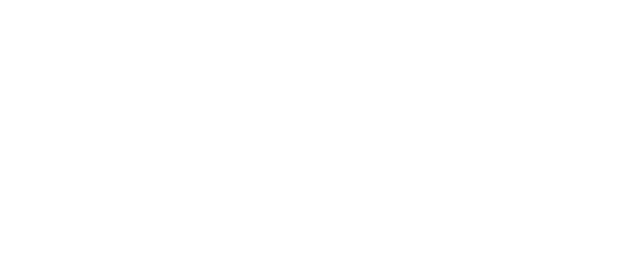
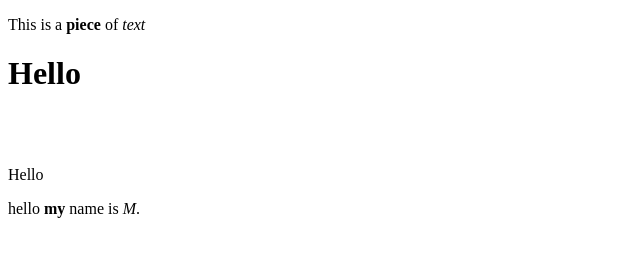
Before and after one commit to Majon1/Lapio-website, a plain HTML site: page index.html in a window 1280 px wide. Shown: the whole page, without its empty margins (0-640 px from the left). Drawn offline with Linux system fonts and the light colour scheme.

Commit message:
index.html

```diff
--- a/index.html
+++ b/index.html
@@ -1,14 +1,19 @@
-
 <!DOCTYPE html>
 <html>
 
 <head>
-  <meta charset="utf-8">
-  <title>Lapio website</title>
+    <meta charset="utf-8">
+    <title>Lapio website</title>
 </head>
 
 <body>
-  <!--Do the exercises here-->
+    <!--Do the exercises here-->
+    <p>This is a <strong>piece</strong> of <i>text</i></p>
+    <h1>Hello</h1>
+    <br>
+    <br>
+    <p>Hello</p>
+    <p>hello <strong>my</strong> name is <em>M</em>.</p>
 </body>
 
 </html>
```
